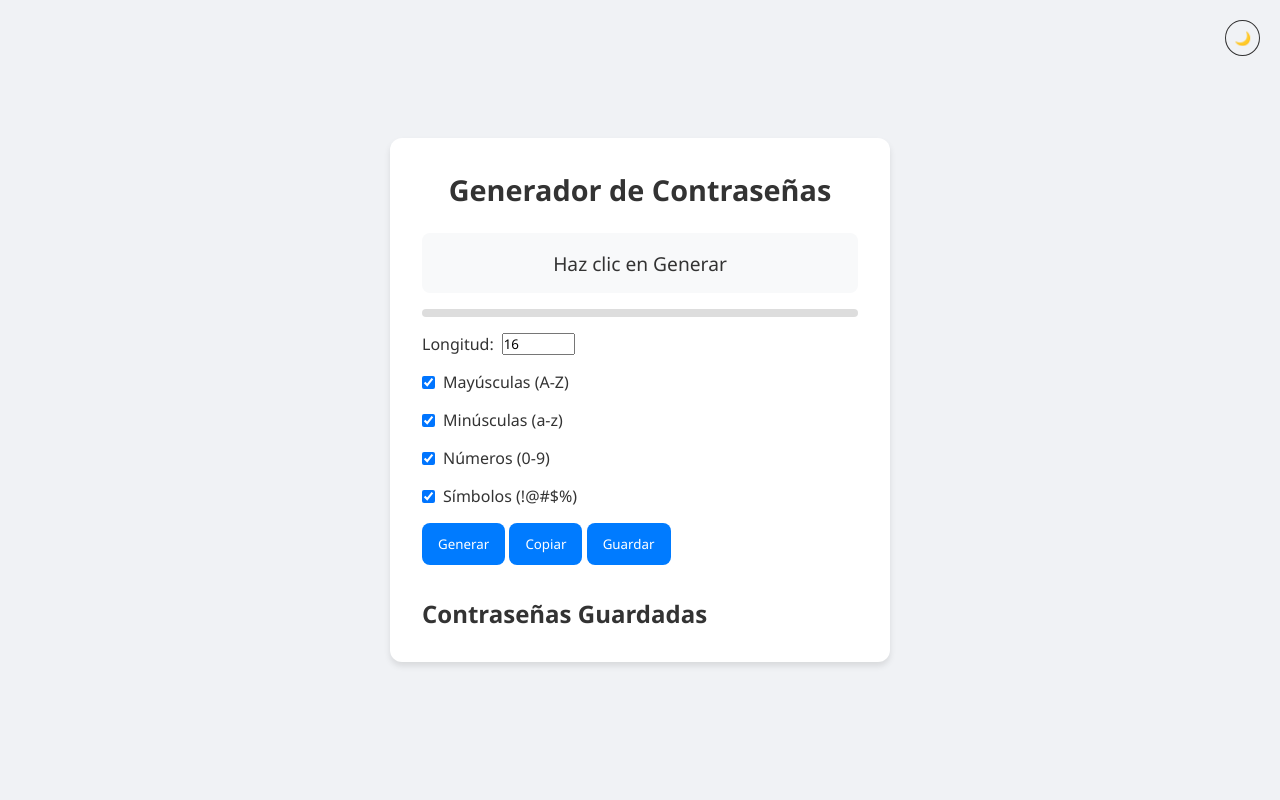
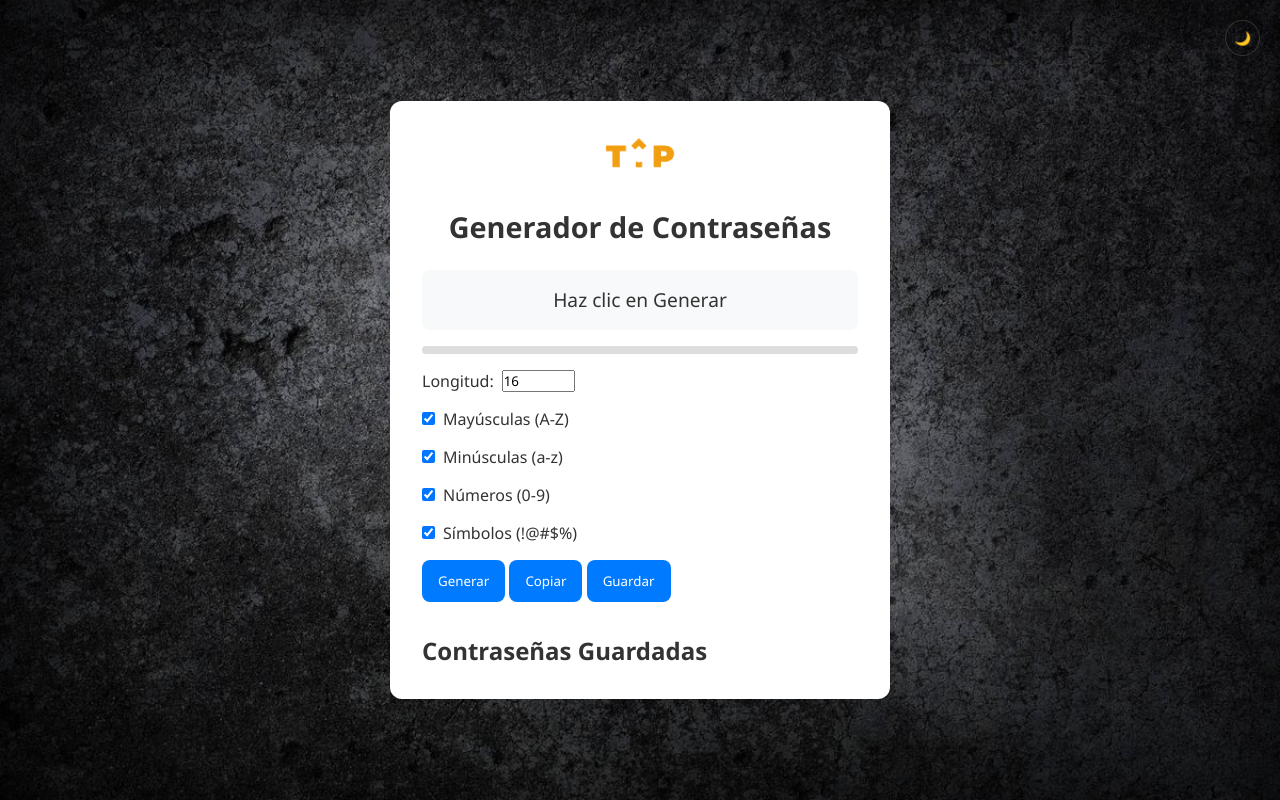
Before and after one commit to Alexpereztop/passwords-app, a plain HTML site: page index.html in a window 1280 px wide. Drawn offline with Linux system fonts and the light colour scheme.

Commit message:
Update index.html

```diff
--- a/index.html
+++ b/index.html
@@ -35,7 +35,8 @@
         }
 
         body {
-            background-color: var(--bg-color);
+            background: var(--bg-color) url('imagenes/Fondo.jpg') no-repeat center center fixed;
+            background-size: cover;
             color: var(--text-color);
             min-height: 100vh;
             display: flex;
@@ -52,6 +53,14 @@
             box-shadow: var(--shadow);
             width: 100%;
             max-width: 500px;
+            position: relative;
+        }
+
+        .logo {
+            display: block;
+            margin: 0 auto 1.5rem;
+            max-width: 100px; /* Ajusta según el tamaño de tu logotipo */
+            height: auto;
         }
 
         h1 {
@@ -159,12 +168,17 @@
             button {
                 padding: 0.5rem;
             }
+
+            .logo {
+                max-width: 80px;
+            }
         }
     </style>
 </head>
 <body>
     <button class="theme-toggle" onclick="toggleTheme()">🌙</button>
     <main class="container">
+        <img src="imagenes/Logo-Top-Learning-Sin-Fondo.png" alt="Logo" class="logo">
         <h1>Generador de Contraseñas</h1>
         <div class="password-display" id="passwordOutput">Haz clic en Generar</div>
         <div class="strength-meter"><div id="strengthBar"></div></div>
```
